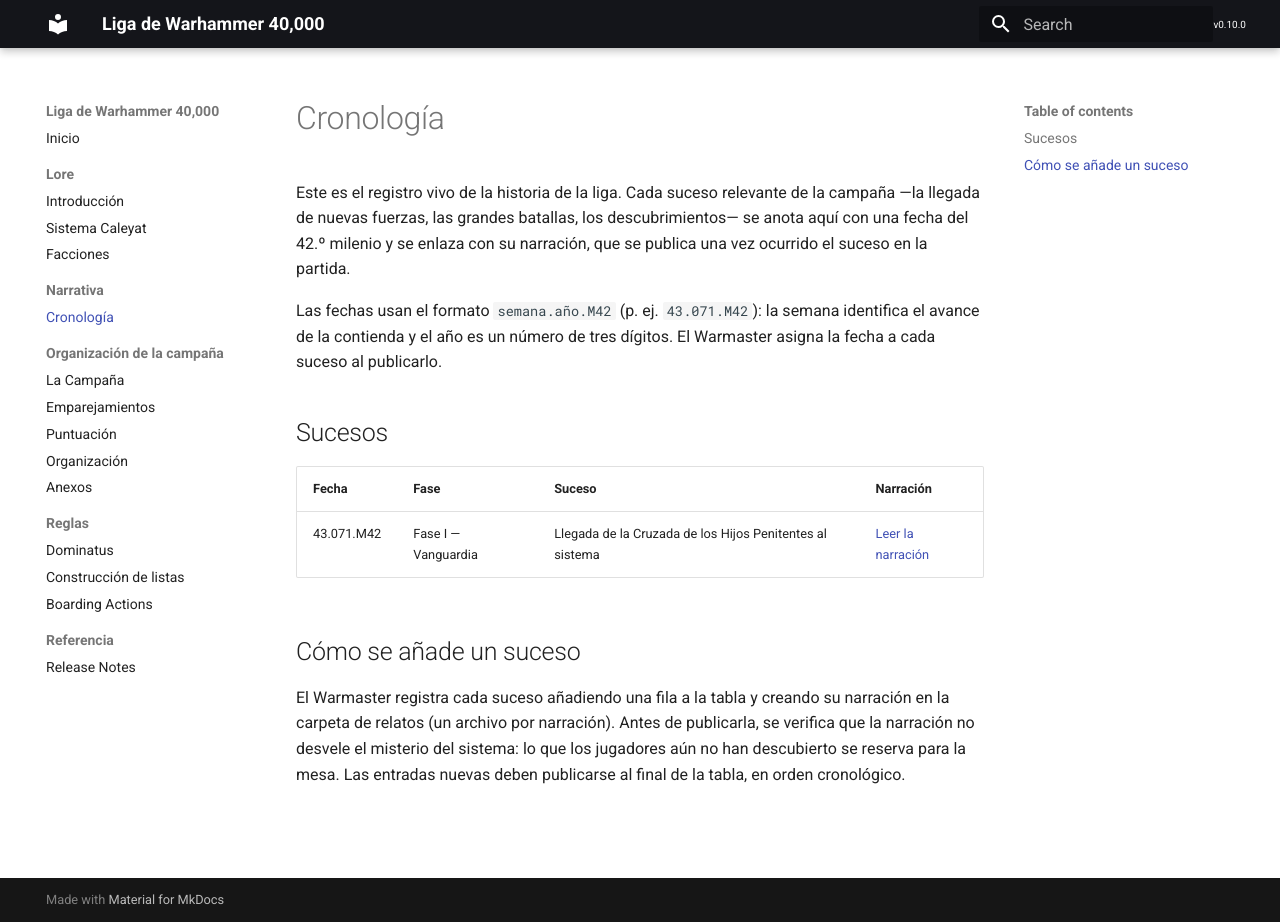
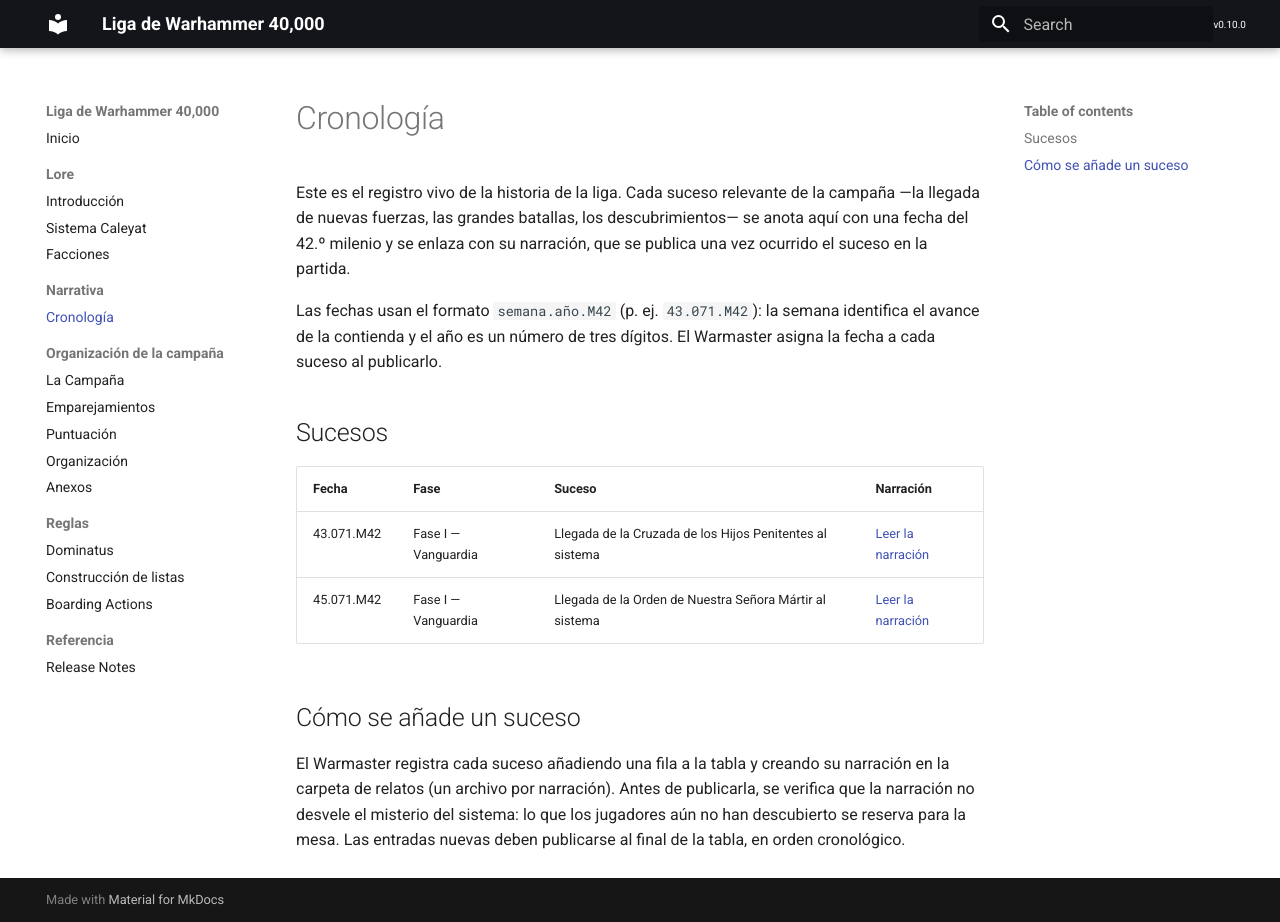
Before and after one commit to gonzalo-radio/liga-armagedon, an MkDocs documentation site: the page built from docs/narrativa/cronologia.md, in a window 1280 px wide and 922 px high. Built offline with MkDocs 1.6.1 and Material for MkDocs 9.7.7, drawn with Linux system fonts in a browser that asks for light colours.

Commit message:
feat: añadir llegada de la Orden de Nuestra Señora Mártir a la cronología

```diff
--- a/docs/narrativa/cronologia.md
+++ b/docs/narrativa/cronologia.md
@@ -9,6 +9,7 @@ Las fechas usan el formato `semana.año.M42` (p. ej. `43.071.M42`): la semana id
 | Fecha | Fase | Suceso | Narración |
 |---|---|---|---|
 | 43.071.M42 | Fase I — Vanguardia | Llegada de la Cruzada de los Hijos Penitentes al sistema | [Leer la narración](relatos/llegada-cruzada-hijos-penitentes.md) |
+| 45.071.M42 | Fase I — Vanguardia | Llegada de la Orden de Nuestra Señora Mártir al sistema | [Leer la narración](relatos/llegada-orden-nuestra-senora-martir.md) |
 
 ## Cómo se añade un suceso
 
```
Also changed, not shown: docs/narrativa/relatos/llegada-orden-nuestra-senora-martir.md (added, +14 -0 lines).
